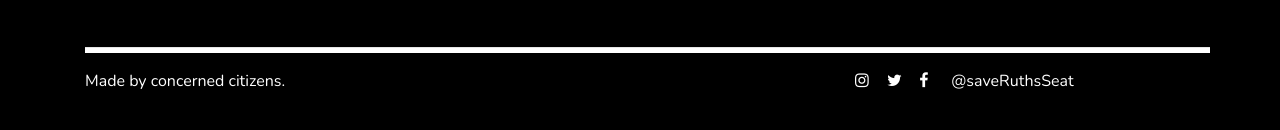
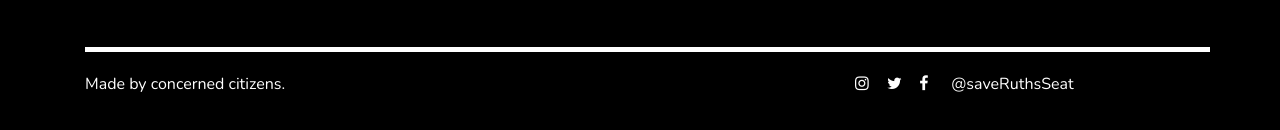
Before and after one commit to zoombear/saveruthsseat, a plain HTML site: page index.html in a window 1280 px wide. Shown: the part 1151-1281 px from the top of the page. Drawn offline with nearby package versions, Linux system fonts and the light colour scheme; a web font is replaced by a local one.

Commit message:
small styles

```diff
--- a/styles/styles.css
+++ b/styles/styles.css
@@ -102,17 +102,13 @@ body {
 
 hr {
     height: 5px !important;
-    border-width:0;
-    color:white;
-    background-color:white;
-    margin-bottom: 20px;
+    border-width:0 !important;
+    color:white !important;
+    background-color:white !important;
+    margin-bottom: 20px !important;
 }
 
 .fa {
-    /* padding: 20px;
-    font-size: 30px;
-    width: 50px;
-    text-align: center; */
     text-decoration: none;
-    color: white;
+    color: white !important;
   }
```
